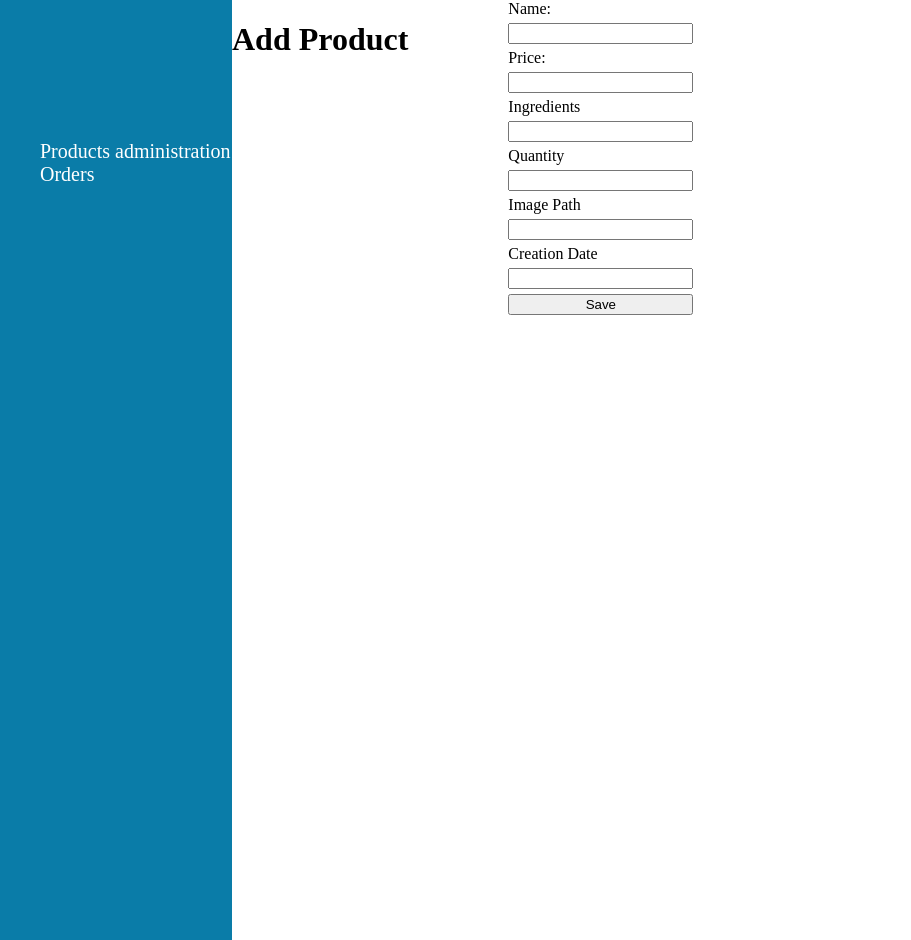
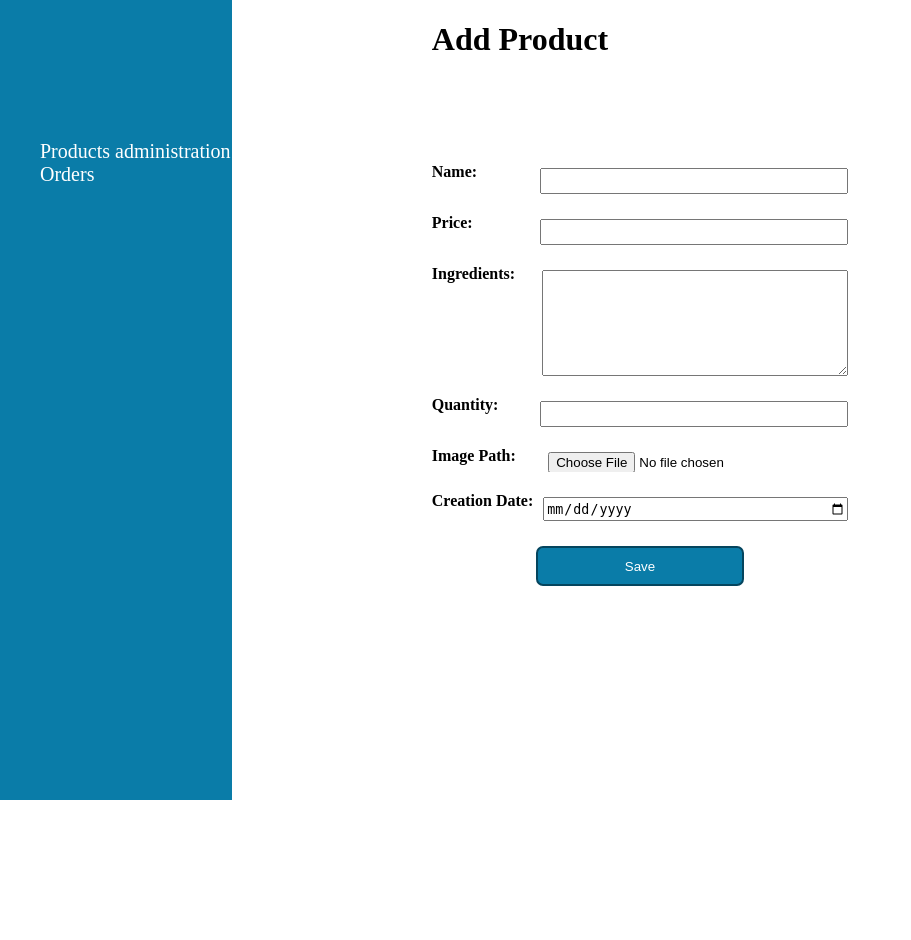
Before and after one commit to mihai1702/Restaurant_LaTeo, a PHP site: page /admin/product-form.php in a window 1280 px wide. Shown: the whole page, without its empty margins (0-911 px from the left). After the commit the page ends 800 px from the top, so only its background shows below. Run offline with PHP 8.4, Linux system fonts and the light colour scheme.

Commit message:
javascript

```diff
--- a/PHP/menu-component.php
+++ b/PHP/menu-component.php
@@ -1,7 +1,7 @@
 <div class="menu-comp">
     <div>
         <div>
-            <img src="<?php echo $row["ImageURL"]?>" alt=".">
+            <img src="../images/menu-images/<?php echo $row["ImageURL"]?>" alt=".">
         </div>
         <div class="name-price">
             <h4>
--- a/admin/css/main.css
+++ b/admin/css/main.css
@@ -3,7 +3,7 @@ body{
     margin: 0px;
 }
 .left-side, .main-side{
-    height: 100dvh;
+    height: 100%;
 }
 .left-side{
     background-color: rgb(10, 124, 168);
@@ -11,6 +11,7 @@ body{
     padding-top: 140px;
     padding-left: 40px;
     font-size: 20px;
+    position: fixed;
 
 }
 .left-side a{
@@ -22,9 +23,16 @@ body{
     background-color: #fff;
     margin-left: auto;
     margin-right: auto;
+
 }
 .product-management{
     margin-top: 150px;
+}
+.products-table table{
+    width: 1000px;
+    display: block;
+    margin-left: auto;
+    margin-right: auto;
 }
 td, th{
     border: 1px solid #dddddd;
@@ -37,6 +45,10 @@ tr:nth-child(even) {
 td a{
     margin-right: 5px;
     margin-left: 5px;
+}
+.button-column{
+    width: 90px;
+    text-align: center;
 }
 td img{
     width: 30px;
@@ -63,5 +75,100 @@ form{
     display: flex;
     flex-direction: column;
     gap: 5px;
-    margin-left: 100px;
+    margin-left: auto;
+    margin-right: auto;
+    margin-top: 100px;
 }
+form div{
+    display: flex;
+    justify-content: space-between;
+    gap: 10px;
+    padding-top: 5px;
+}
+form button{
+    width: 50%;
+    height: 40px;
+    background-color: rgb(10, 124, 168);
+    border: 2px solid rgb(5, 69, 94);
+    border-radius: 7px;
+    color: #fff;
+    margin-left: auto;
+    margin-right: auto;
+    margin-top: 10px;
+}
+form button:hover{
+    background-color:rgb(5, 69, 94);
+}
+form label{
+    font-weight: bold;
+}
+form input, textarea{
+    height: 20px;
+    width: 300px;
+
+}
+form textarea{
+    white-space: normal;
+    word-wrap: break-word;
+    overflow-wrap: break-word;
+}
+form .ingredients-input{
+    height: 100px;
+}
+.pop-up {
+    display: none;
+    position: fixed;
+    top: 0;
+    left: 0;
+    width: 100%;
+    height: 100%;
+    background: rgba(0, 0, 0, 0.5);
+    justify-content: center;
+    align-items: center;
+}
+
+
+.pop-up-content {
+    background: white;
+    padding: 20px;
+    border-radius: 10px;
+    text-align: center;
+    box-shadow: 0 0 10px rgba(0, 0, 0, 0.3);
+}
+.pop-up button {
+    margin: 10px;
+    padding: 8px 15px;
+    border: none;
+    cursor: pointer;
+}
+#confirmButton {
+    background: red;
+    color: white;
+    border-radius: 5px;
+    border: 2px solid rgb(153, 0, 0);
+}
+#confirmButton:hover{
+    background-color: rgb(153, 0, 0);
+}
+#declineButton {
+    background: gray;
+    color: white;
+    border-radius: 5px;
+    border: 2px solid rgb(95, 94, 94);
+}
+#declineButton:hover{
+    background-color: rgb(95, 94, 94);
+}
+.input-and-span{
+    display: flex;
+    flex-direction: column;
+}
+.error-message {
+    color: red;
+    font-size: 12px;
+    font-family: 'Gill Sans', 'Gill Sans MT', Calibri, 'Trebuchet MS', sans-serif;
+}
+.invalid {
+    border: 2px solid red;
+    border-radius: 5px;
+}
--- a/admin/product-form.php
+++ b/admin/product-form.php
@@ -15,37 +15,95 @@ require("product.php");
     <?php
     $product = new Product();
     if ($_SERVER["REQUEST_METHOD"] == "POST") {
-        $product->name = $_POST['Name'];
-        $product->price = $_POST['Price'];
-        $product->ingredients = $_POST['Ingredients'];
-        $product->quantity = $_POST['Quantity'];
-        $product->imageURL = $_POST['ImageURL'];
-        $product->creationDate = $_POST['CreationDate'];
+        $product->name = mysqli_real_escape_string($conn,$_POST['Name']);
+        $product->price = mysqli_real_escape_string($conn, $_POST['Price']);
+        $product->ingredients =mysqli_real_escape_string($conn, $_POST['Ingredients']);
+        $product->quantity = mysqli_real_escape_string($conn, $_POST['Quantity']);
+        $product->imageURL = mysqli_real_escape_string($conn, $_FILES['imageURL']['name']);
+        $product->creationDate = mysqli_real_escape_string($conn, $_POST['CreationDate']);
+
+        $directory="../images/menu-images/";
+            if (isset($_FILES["imageURL"])){
+                $file=$_FILES["imageURL"];
+                $filename=basename($file["name"]);
+                $target_file=$directory.$filename;
+                $tmp_name=$product->imageURL;
+                if(move_uploaded_file($tmp_name, $target_file)){
+                    echo"Fisierul a fost incarcat cu succes";
+                }
+                else{
+                    echo "eroare la adaugarea fisierului ";
+                }
+            }
+
+        if(isset($_POST['ID']) && $_POST['ID']!='')
+        {
+            $product->editProduct($conn, $_POST['ID']);
+        }
+        else
         $product->addProduct($conn);
     }
+    if($_SERVER['REQUEST_METHOD']=="GET" && isset($_GET['product_id'])){
+        $prod_array=$product->get_product($conn, $_GET['product_id']);
 
+
+
+    }
     include("leftside.php");
     ?>
-    <h1>Add Product</h1>
+    <div class="main-side">
+    <h1><?php echo isset($_GET["product_id"]) ? 'Edit Product': 'Add Product'?></h1>
+    <form id="edit-product-form" method="POST" enctype="multipart/form-data">
+        <input type="text" name="ID" value="<?php echo isset($_GET["product_id"]) ? $prod_array['ID']: ""?>" hidden>
+        <div>
+            <label for="Name">Name: </label>
+            <div class="input-and-span">
+                <input id="name" type="text" name="Name" value="<?php echo isset($_GET["product_id"]) ? $prod_array['Name']: ''?>" required>
+                <span id="nameError" class="error-message"></span>
+            </div>
+        </div>
+        <div>
+            <label for="Price">Price: </label>
+            <div class="input-and-span">
+                <input id="price" type="text" name="Price" value="<?php echo isset($_GET["product_id"]) ? $prod_array['Price']: ''?>" required>
+                <span id="priceError" class="error-message"></span>
+            </div>
 
-    <!-- Modifică formularul pentru a folosi metoda POST -->
-    <form id="edit-product-form" method="POST">
-        <input type="integer" name="ID" hidden>
-        <label for="Name">Name: </label>
-        <input type="text" name="Name" value="">
-        <label for="Price">Price: </label>
-        <input type="text" name="Price" value="">
-        <label for="Ingredients">Ingredients</label>
-        <input type="text" name="Ingredients" value="">
-        <label for="Quantity">Quantity</label>
-        <input type="text" name="Quantity" value="">
-        <label for="ImageURL">Image Path</label>
-        <input type="text" name="ImageURL" value="">
-        <label for="CreationDate">Creation Date</label>
-        <input type="text" name="CreationDate" value="">
+        </div>
+        <div>
+            <label for="Ingredients">Ingredients: </label>
+            <div class="input-and-span">
+                <textarea id="ingredients" class="ingredients-input" type="text" name="Ingredients" value="<?php echo isset($_GET["product_id"]) ? $prod_array['Ingredients']: ''?>" required></textarea>
+                <span id="ingredientsError" class="error-message"></span>
+            </div>
+
+        </div>
+        <div>
+            <label for="Quantity">Quantity: </label>
+            <div class="input-and-span">
+                <input id="quantity" type="text" name="Quantity" value="<?php echo isset($_GET["product_id"]) ? $prod_array['Quantity']: ''?>" required>
+                <span id="quantityError" class="error-message"></span>
+            </div>
+        </div>
+        <div>
+            <label for="ImageURL">Image Path: </label>
+            <div class="input-and-span">
+                <input id="image" type="file" name="imageURL" value="<?php echo isset($_GET["product_id"]) ? $prod_array['ImageURL']: ''?>" accept="image/*">
+                <span id="imageError" class="error-message"></span>
+            </div>
+        </div>
+        <div>
+            <label for="CreationDate">Creation Date: </label>
+            <div class="input-and-span">
+                <input id="creationDate" type="date" name="CreationDate" value="<?php echo isset($_GET["product_id"]) ? $prod_array['CreationDate']: ''?>" required>
+                <span id="creationDateError" class="error-message"></span>
+            </div>
+
+        </div>
         <button type="submit">Save</button>
     </form>
-
+    </div>
+<script src="../admin/js/admin-script.js"></script>
 </body>
 
 </html>
--- a/admin/product-row.php
+++ b/admin/product-row.php
@@ -7,7 +7,7 @@
     <td><?php echo $row["ImageURL"]?></td>
     <td><?php echo $row["CreationDate"]?></td>
     <td>
-        <a href="#" data-id="<?= $row["ID"] ?>"><img title="Edit Product" class="table-icon" src="../icons/edit-icon.svg" alt="."></a>
-        <a href="#" data-id="<?= $row["ID"] ?>"><img title="Delete product" src="../icons/delete-icon.svg" alt="."></a>
+        <a href="product-form.php?product_id=<?php echo ($row['ID'])?>" ><img title="Edit Product" class="table-icon" src="../icons/edit-icon.svg" alt="."></a>
+        <a onclick="deletePopUp(event, this)" href="?method=delete&product_id=<?php echo ($row['ID'])?>"><img title="Delete product" src="../icons/delete-icon.svg" alt="."></a>
     </td>
 </tr>
```
Also changed, not shown: admin/admin-script.js (deleted, +0 -19 lines), admin/js/admin-script.js (added, +108 -0 lines), admin/product.php (+36 -11 lines), admin/products-administration.php (+26 -16 lines), images/menu-images/wallpaper-Enhanced-SR.png (added).
